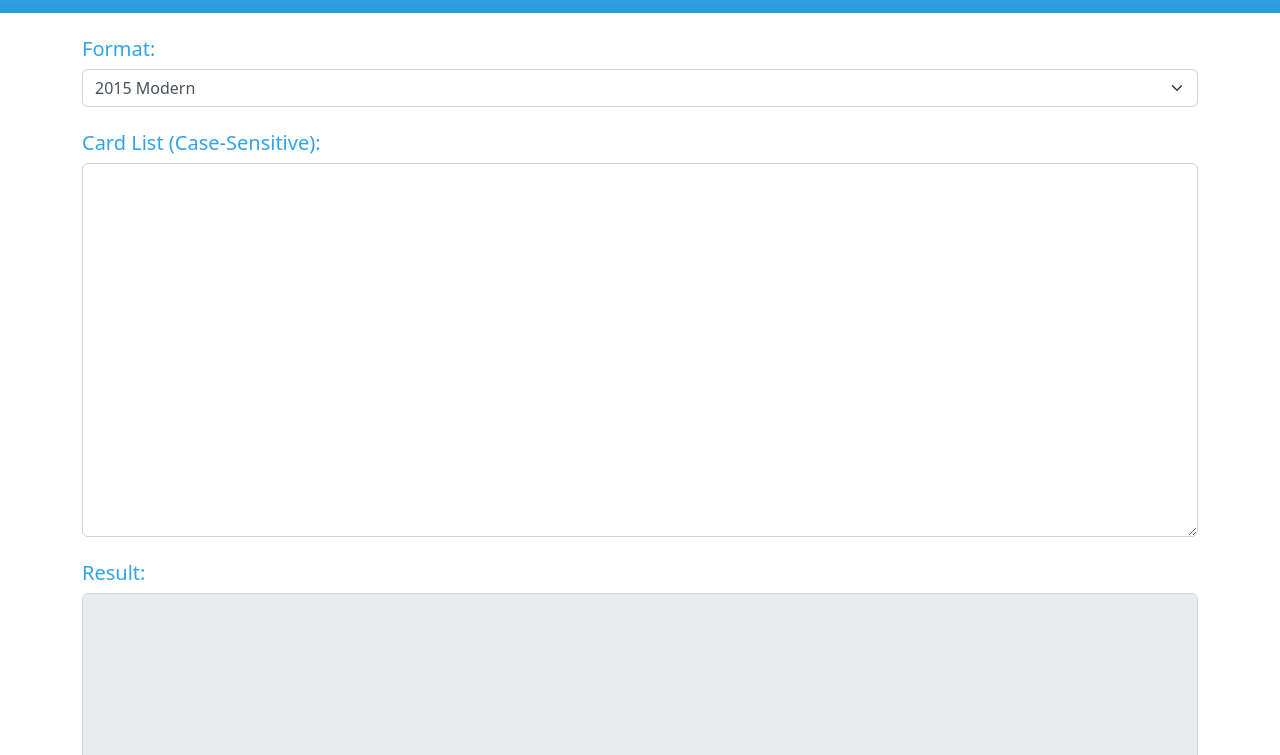
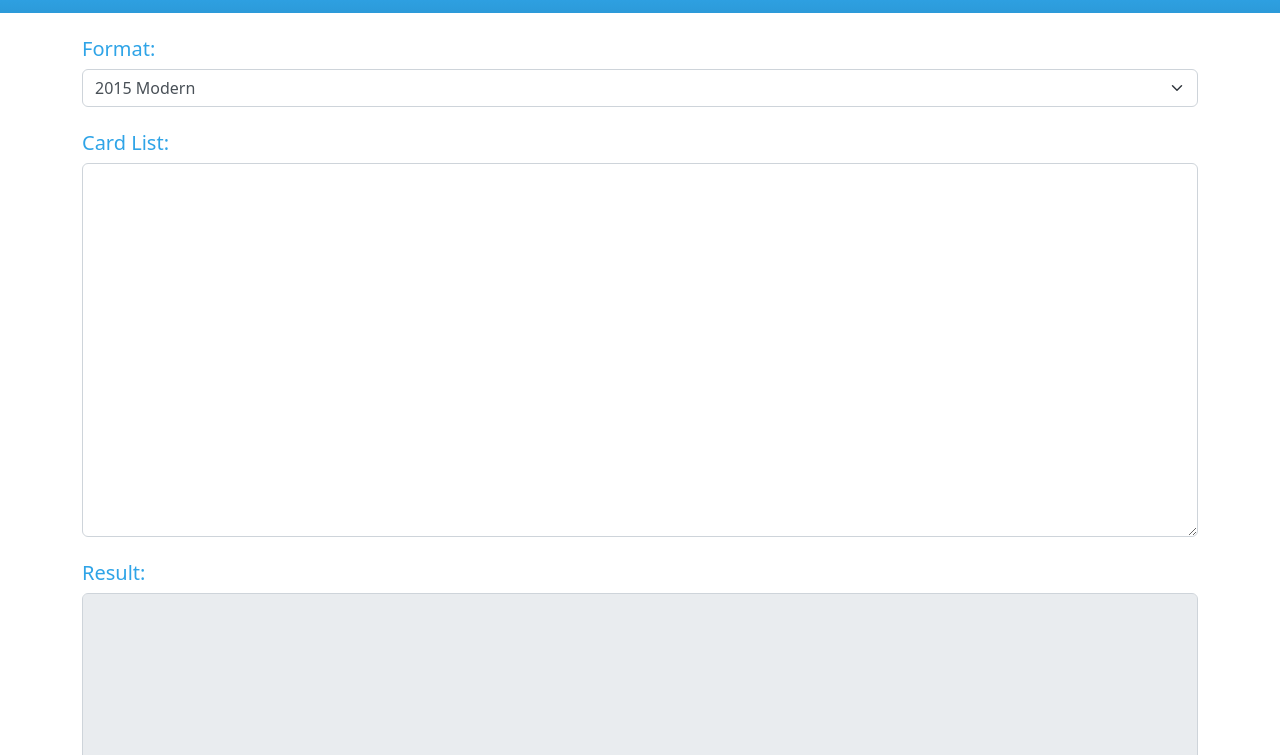
Before and after one commit to Badaro/validator, a plain HTML site: page index.html in a window 1280 px wide. Shown: the part 45-800 px from the top of the page. Drawn offline with nearby package versions, Linux system fonts and the light colour scheme.

Commit message:
Removed the line about case sensitivity

```diff
--- a/index.html
+++ b/index.html
@@ -22,7 +22,7 @@
 	<select id="format" class="form-select" aria-label="Format Selection">
 	</select>
 	<br />
-    <h5>Card List (Case-Sensitive):</h5>
+    <h5>Card List:</h5>
     <textarea class="form-control" id="input" rows="15" cols="100"></textarea><br>
     <h5>Result:</h5>
     <textarea class="form-control" id="output" rows="15" cols="100" readonly="readonly"></textarea><br>
```
